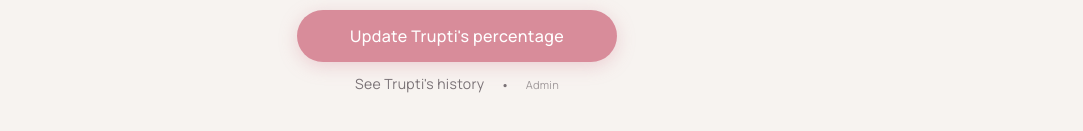
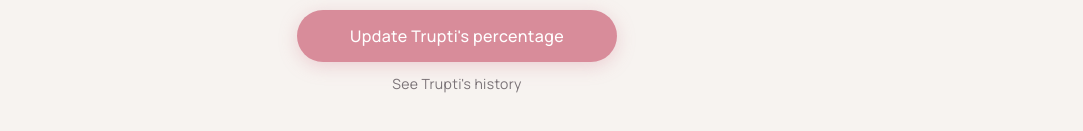
Before and after one commit to abhinavdasprvt/love-meter, a Next.js app: page / in a window 1280 px wide. Shown: the part 657-788 px from the top of the page, without its empty margins (183-1266 px from the left). Built offline with nearby package versions, Linux system fonts and the light colour scheme; no server answers; the database is empty.

Commit message:
ui: remove visible Admin link from footer to keep admin dashboard completely hidden

```diff
--- a/src/app/page.tsx
+++ b/src/app/page.tsx
@@ -297,23 +297,13 @@
           </span>
         </button>
 
-        <div className="flex items-center gap-4 text-xs sm:text-sm text-[#7A7276]">
+        <div className="flex items-center justify-center text-xs sm:text-sm text-[#7A7276]">
           <Link
             href={`/history?person=${activePerson}`}
             className="hover:text-[#242124] tracking-wide py-1 border-b border-transparent hover:border-current transition-all touch-manipulation"
           >
             See {isAbhinav ? "Abhinav's" : "Trupti's"} history
           </Link>
-          <span>•</span>
-          <button
-            onClick={() => {
-              setAuthTargetPerson("admin");
-              setIsAuthModalOpen(true);
-            }}
-            className="hover:text-[#242124] tracking-wide py-1 text-[11px] opacity-70 hover:opacity-100 transition-all cursor-pointer"
-          >
-            Admin
-          </button>
         </div>
       </motion.div>
 
```
